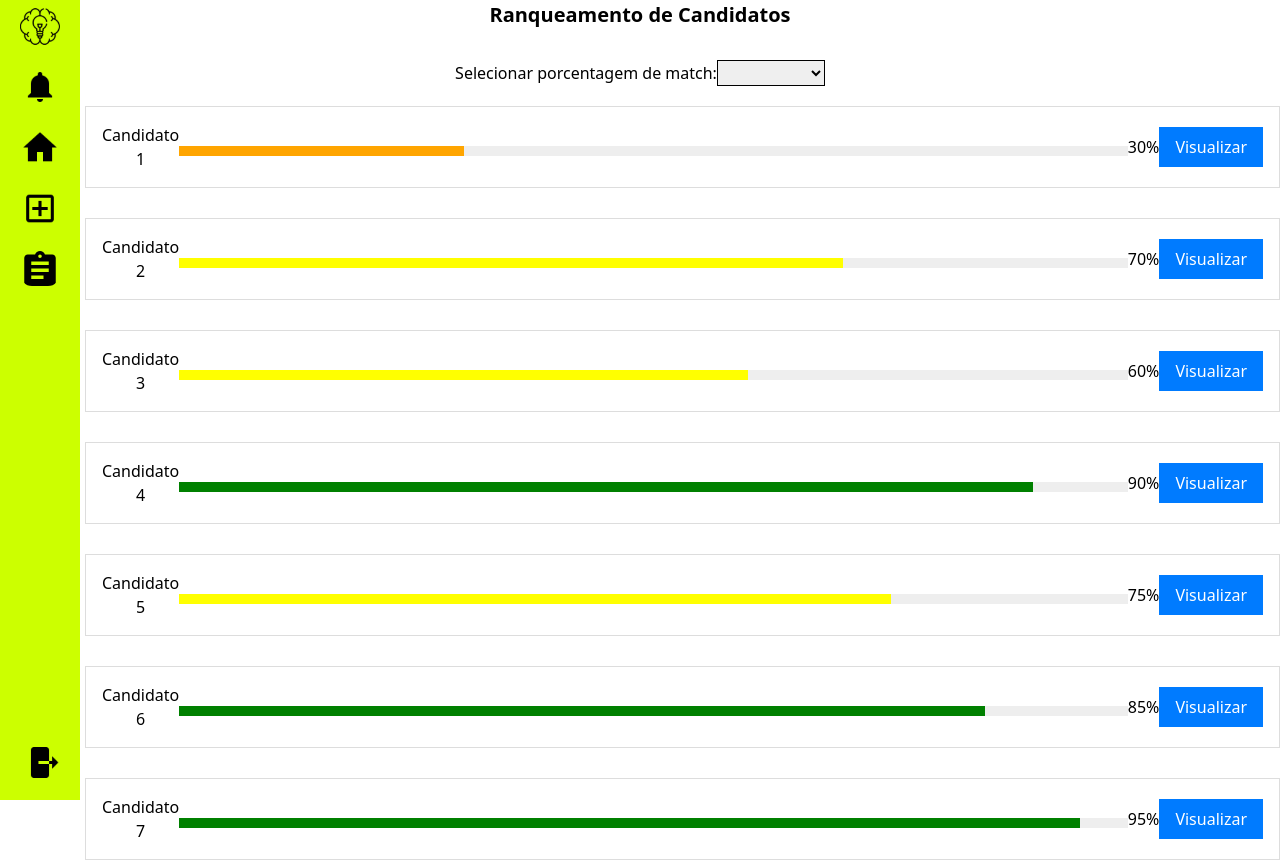
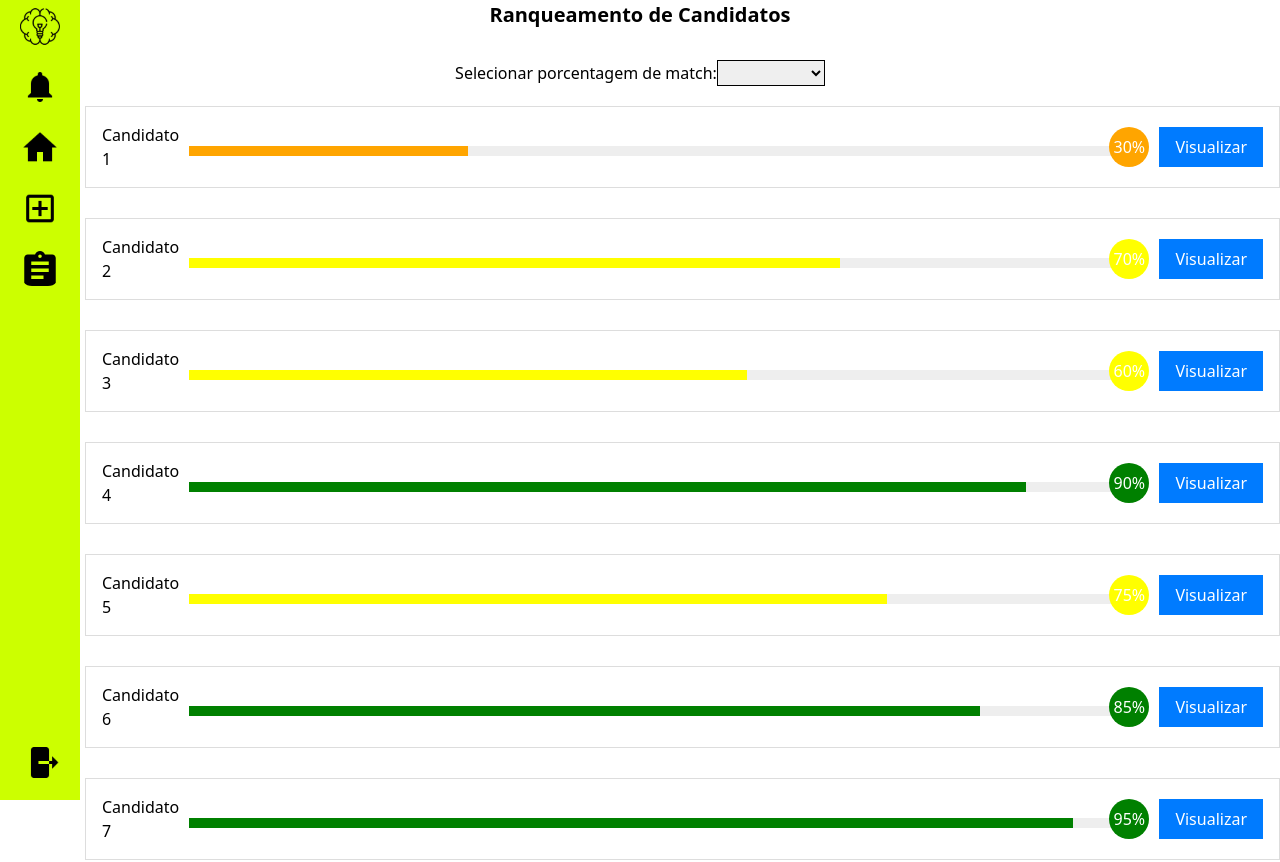
Before and after one commit to Inodevs-6/Inodevs-front-vue, a Vue app: page /Ranqueamento in a window 1280 px wide. Shown: the top 862 px of the page. Built offline with nearby package versions, Linux system fonts and the light colour scheme.

Commit message:
aligning candidate list items

```diff
--- a/src/views/Ranqueamento.vue
+++ b/src/views/Ranqueamento.vue
@@ -28,8 +28,10 @@
               class="barra-preenchida"
               :style="{ width: `${candidato.match}%`, backgroundColor: getCor(candidato.match) }"
             ></div>
+            <div class="match-circle" :style="{ backgroundColor: getCor(candidato.match) }">
+              <span class="match">{{ candidato.match }}%</span>
+            </div>
           </div>
-          <span class="match">{{ candidato.match }}%</span>
           <router-link :to="'/visualizar/' + candidato.id">
             <button class="visualizar-button">Visualizar</button>
           </router-link>
@@ -123,23 +125,41 @@ export default {
   width: 100%;
 }
 
-.nome,
+
 .match {
   flex: 1;
   text-align: center;
 }
 
 .barra {
+  position: relative;
   width: 100%;
   background-color: #eee;
   height: 10px;
   margin-top: 8px;
+  margin-right: 40px;
+  margin-left: 10px;
 }
 
 .barra-preenchida {
   height: 100%;
   width: 0;
   transition: width 0.5s ease;
+}
+
+.match-circle {
+  width: 40px;
+  height: 40px;
+  background-color: #007bff;
+  color: white;
+  border-radius: 50%;
+  display: flex;
+  align-items: center;
+  justify-content: center;
+  position: absolute;
+  right: -30px;
+  top: -19px;
+  font-size: 16px;
 }
 
 .visualizar-button {
```
